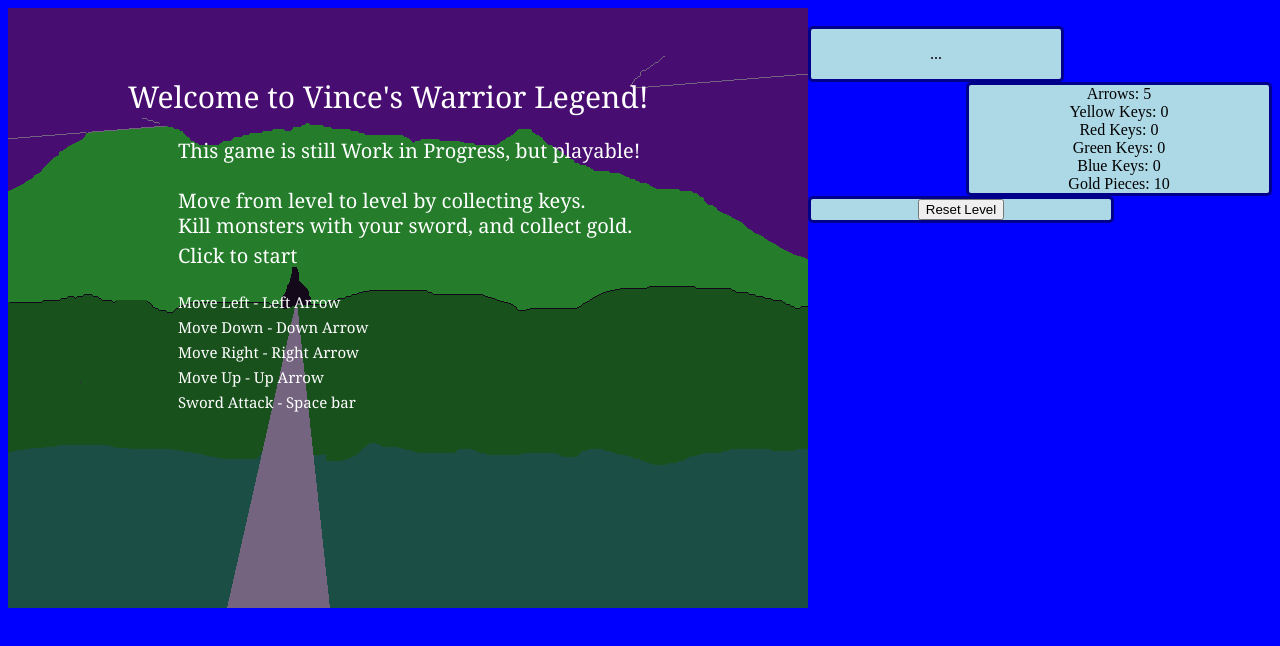
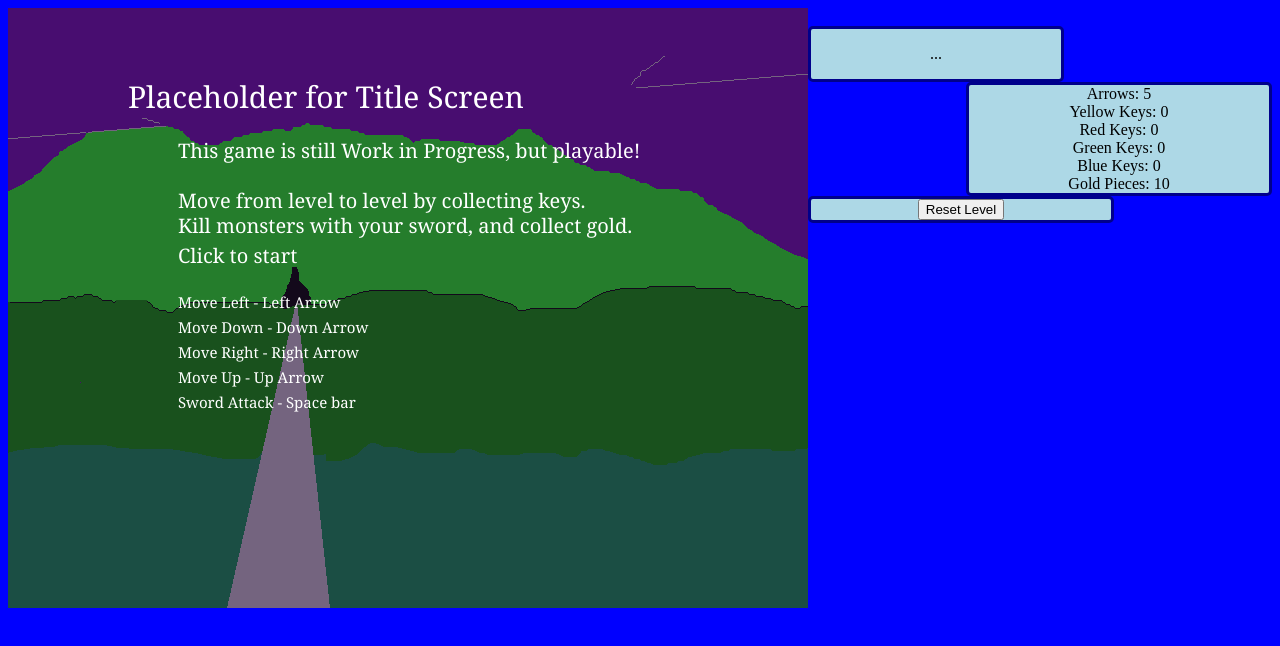
Before and after one commit to gamkedo-la/the-night-of-the-liche, a plain HTML site: page index.html in a window 1280 px wide. Drawn offline with Linux system fonts and the light colour scheme.

Commit message:
Deleted unused files and added garden

```diff
--- a/Dungeon.html
+++ b/index.html
@@ -28,7 +28,6 @@
 		<script src="js/SoundAndMusic.js"></script>
 		<script src="js/GraphicsCommon.js"></script>
 		<script src="js/ImageLoading.js"></script>
-		<script src="js/FadingTitles.js"></script>  <!-- Created by McFunky Pants -->
 		<script src="js/warrior.js"></script>
 		<script src="js/sword.js"></script>
 		<script src="js/arrow.js"></script>
--- a/js/FadingTitles.js
+++ /dev/null
@@ -1,35 +0,0 @@
-var fadingTitles = new function() {
-
-	let title = "";
-	let subtitle = "";
-	let currentAlpha = 0;
-	const fadeAlphaPerFrame = 0.01;
-
-	this.begin = function(mainTitle,aboveTitle,belowTitle) {
-
-		console.log("Starting title animation: " + mainTitle);
-		currentAlpha = 1;
-		title = mainTitle || "UNKNOWN LEVEL NAME";
-		surtitle = aboveTitle || "Now entering...";
-		subtitle = belowTitle || "beware the monsters!";
-	}
-
-	this.draw = function() {
-
-		if (currentAlpha>0) {
-
-			let midx = Math.round(canvas.width/2);
-			let midy = Math.round(canvas.height/2);
-			let color = "rgba(255,255,255," + currentAlpha + ")";
-
-			drawTextWithShadowCentered(surtitle,midx,midy-128,color,"32px sans");
-			drawTextWithShadowCentered(title,midx,midy-64,color,"64px sans");
-			drawTextWithShadowCentered(subtitle,midx,midy-32,color,"32px sans");
-
-			currentAlpha -= fadeAlphaPerFrame;
-
-		}
-
-	}
-
-}();
--- a/js/ImageLoading.js
+++ b/js/ImageLoading.js
@@ -111,6 +111,67 @@ function loadImages() {
 			//OPEN
 			//OPEN
 
+
+			//Row 1:  Ground Sprite Sheet
+			{tileType: TILE_GARDEN_TL,  theFile: "ground.png", locX: 0, locY: 0, width: 50, height: 50, offSetX: 0, offSetY: 0},
+			{tileType: TILE_GARDEN_TOP,  theFile: "ground.png", locX: 50, locY: 0, width: 50, height: 50, offSetX: 0, offSetY: 0},
+			{tileType: TILE_GARDEN_TR,  theFile: "ground.png", locX: 100, locY: 0, width: 50, height: 50, offSetX: 0, offSetY: 0},
+			{tileType: TILE_VEGETABLE1,  theFile: "ground.png", locX: 150, locY: 0, width: 50, height: 50, offSetX: 0, offSetY: 0},
+			{tileType: TILE_VEGETABLE2,  theFile: "ground.png", locX: 200, locY: 0, width: 50, height: 50, offSetX: 0, offSetY: 0},
+			{tileType: TILE_VEGETABLE3,  theFile: "ground.png", locX: 250, locY: 0, width: 50, height: 50, offSetX: 0, offSetY: 0},
+			{tileType: TILE_VEGETABLE4,  theFile: "ground.png", locX: 300, locY: 0, width: 50, height: 50, offSetX: 0, offSetY: 0},
+			{tileType: TILE_VEGETABLE5,  theFile: "ground.png", locX: 350, locY: 0, width: 50, height: 50, offSetX: 0, offSetY: 0},
+			{tileType: TILE_VEGETABLE6,  theFile: "ground.png", locX: 400, locY: 0, width: 50, height: 50, offSetX: 0, offSetY: 0},
+			//OPEN
+			//OPEN
+			//OPEN
+			//OPEN
+			//OPEN
+			//Row 2:  Ground Sprite Sheet
+			{tileType: TILE_GARDEN_LEFTSIDE,  theFile: "ground.png", locX: 0, locY: 50, width: 50, height: 50, offSetX: 0, offSetY: 0},
+			{tileType: TILE_GARDEN,  theFile: "ground.png", locX: 50, locY: 50, width: 50, height: 50, offSetX: 0, offSetY: 0},
+			{tileType: TILE_GARDEN_RIGHTSIDE,  theFile: "ground.png", locX: 100, locY: 50, width: 50, height: 50, offSetX: 0, offSetY: 0},
+			//OPEN
+			//OPEN
+			//OPEN
+			//OPEN
+			//OPEN
+			//OPEN
+			//OPEN
+			//Row 3:  Ground Sprite Sheet
+			{tileType: TILE_GARDEN_BL,  theFile: "ground.png", locX: 0, locY: 100, width: 50, height: 50, offSetX: 0, offSetY: 0},
+			{tileType: TILE_GARDEN_BOTTOM,  theFile: "ground.png", locX: 50, locY: 100, width: 50, height: 50, offSetX: 0, offSetY: 0},
+			{tileType: TILE_GARDEN_BR,  theFile: "ground.png", locX: 100, locY: 100, width: 50, height: 50, offSetX: 0, offSetY: 0},
+			//OPEN
+			//OPEN
+			//OPEN
+			//OPEN
+			//OPEN
+			//OPEN
+			//OPEN
+			//Row 4:  Ground Sprite Sheet
+			//OPEN
+			//OPEN
+			//OPEN
+			//OPEN
+			//OPEN
+			//OPEN
+			//OPEN
+			//OPEN
+			//OPEN
+			//OPEN
+			//Row 5:  Ground Sprite Sheet
+			//OPEN
+			{tileType: TILE_GRASS,  theFile: "ground.png", locX: 100, locY: 200, width: 50, height: 50, offSetX: 0, offSetY: 0},
+			//OPEN
+			//OPEN
+			//OPEN
+			//OPEN
+			//OPEN
+			//OPEN
+			//OPEN
+			//OPEN
+
 			//Row 1:  Fence Sprite Sheet
 			{tileType: TILE_FENCE1_LS_POST,  theFile: "Fence.png", locX: 0, locY: 0, width: 50, height: 50, offSetX: 0, offSetY: 0},
 			{tileType: TILE_FENCE1_LTCORNER,  theFile: "Fence.png", locX: 50, locY: 0, width: 50, height: 50, offSetX: 0, offSetY: 0},
--- a/js/Main.js
+++ b/js/Main.js
@@ -17,17 +17,7 @@ var archer2 = new archerClass("Archer Aaron", archerPic); */
 var menuScreen = true;
 var isInShop = false;
 
-// Sound //
 
-var doorSound = new SoundOverlapsClass("woodDoorOpen");
-var keySound = new SoundOverlapsClass("keys");
-var spikeSound = new SoundOverlapsClass("spikes");
-var zombieHurtSound = new SoundOverlapsClass("zombiehurt");
-var goblinHurtSound = new SoundOverlapsClass("goblinDeath");
-var skeletonHurtSound = new SoundOverlapsClass("skeletonhurt");
-var batHurtSound = new SoundOverlapsClass("bathurt");
-var playerHurtSound = new SoundOverlapsClass("playerHurt");
-var backgroundMusic = new BackgroundMusicClass("background");
 
 
 window.onload = function() {
@@ -81,6 +71,7 @@ function moveAll() {
 	};
 };
 
+//move to user interface when created
 function health() {
 
 	if (redWarrior.health <= 0) {
@@ -92,7 +83,7 @@ function drawAll() {
 		if(menuScreen){
 			canvasContext.drawImage(titlepagePic, 0,0);  // blanks out the screen
 			canvasContext.font="30px Georgia";
-			colorText("Welcome to Vince's Warrior Legend!", 120, 100, "white");
+			colorText("Placeholder for Title Screen", 120, 100, "white");
 			canvasContext.font="20px Georgia";
 			colorText("This game is still Work in Progress, but playable!", 170, 150, "white");
 			colorText("Move from level to level by collecting keys.", 170, 200, "white");
--- a/js/SoundandMusic.js
+++ b/js/SoundandMusic.js
@@ -1,4 +1,16 @@
 var audioFormat;
+
+// Sound //
+
+var doorSound = new SoundOverlapsClass("woodDoorOpen");
+var keySound = new SoundOverlapsClass("keys");
+var spikeSound = new SoundOverlapsClass("spikes");
+var zombieHurtSound = new SoundOverlapsClass("zombiehurt");
+var goblinHurtSound = new SoundOverlapsClass("goblinDeath");
+var skeletonHurtSound = new SoundOverlapsClass("skeletonhurt");
+var batHurtSound = new SoundOverlapsClass("bathurt");
+var playerHurtSound = new SoundOverlapsClass("playerHurt");
+var backgroundMusic = new BackgroundMusicClass("background");
 
 function setFormat(){
 	var audio = new Audio();
--- a/js/World.js
+++ b/js/World.js
@@ -13,10 +13,10 @@ var levelOne =   	[
 	//1					  5						  10    				   15						20
 	  2,   2,   2,   2,   2,   2,   2,   2,   2,   2,   2,   2,   2,   1,   1,   1,   1,   1,   1,   1,
 	  2,   2,   2,   2,   2, 107,   2,   2, 107, 107, 107, 107,   2,   1,   1,   1,   1,   1,   1,   1,
-	  2,   2,   2,   2,   2,   2,   2,   2,   2,   2,   2,   2,   2,   1,   1,   1,   1,   1,   1,   1,
-	  2,   2,   2,   2,   2,   2,   2,   2,   2,   2,   2,   2,   2,   1,   1,   1,   1,   1,   1,   1,
-	109, 109, 109, 109, 109, 111, 109, 101, 102,   2, 102, 102, 103,   1,   1,   1,   1,   1,   1,   1, // 5
-	110, 110, 110, 110, 110, 112, 110,   2,   2,   2,   2,   2,   2,   1,   1,   1,   3,   1,   1,   1,
+	  2,   2,   2,   2,   2,   2,   2,   2,   2,   2,   2,   2,   2,   1,  10,  11,  11,  11,  12,   1,
+	  2,   2,   2,   2,   2,   2,   2,   2,   2,   2,   2,   2,   2,   1,  13,  14,  14,  14,  15,   1,
+	109, 109, 109, 109, 109, 111, 109, 101, 102,   2, 102, 102, 103,   1,  13,  14,  14,  14,  15,   1, // 5
+	110, 110, 110, 110, 110, 112, 110,   2,   2,   2,   2,   2,   2,   1,  16,  17,  17,  17,  18,   1,
 	  1,   1,   1,   1,   1,   3,   1,   2,   2,   2,   2,   2,   2,   1,   1,   1,   3,   1,   1,   1,
 	  1,   1,   1,   1,   1,   3,   1,   2,   2,   2,   2,   2,   2,   1,   1,   1,   3,   1,   1,   1,
 	  1,   1,   1,   1,   1,   3,   1,   2,   2,   2,   2,   2,   2,   1,   1,   1,   3,   1,   1,   1,
@@ -39,9 +39,9 @@ var levelOne =   	[
 	//1					  5						  10    				   15						20
 	101, 102, 102, 102, 102, 102, 103, 101, 102, 102, 102, 102, 103,  42,  42,  42,  42,  42,  42,  42,
 	106,  41,  42,  41,  42, 150, 108, 106, 150,  42, 150,  42, 108,  42, 201, 207, 208, 207, 202,  42,
-	104,  42,  42,  42,  42,  42, 123, 121,  42,  42,  42,  42, 105,  42, 200,  42,  42,  42, 203,  42,
-	104,  42,  42,  42,  42,  42, 124, 122,  42,  42,  42,  42, 105,  42, 204,  42,  42,  42, 205,  42,
-	 42,  42,  42,  42,  42,  42,  42, 101, 102, 125, 102, 102, 103,  42, 200,  42,  42,  42, 205,  42,	// 5
+	104,  42,  42,  42,  42,  42, 123, 121,  42,  42,  42,  42, 105,  42, 200,  20,  19,  20, 203,  42,
+	104,  42,  42,  42,  42,  42, 124, 122,  42,  42,  42,  42, 105,  42, 204,  21,  20,  19, 205,  42,
+	 42,  42,  42,  42,  42,  42,  42, 101, 102, 125, 102, 102, 103,  42, 200,  24,  23,  22, 205,  42,	// 5
 	 42, 150,  42, 150,  42,  42,  42, 106, 107, 126,  41,  42, 108,  42, 206, 207, 208, 207, 209,  42,
 	 42,  42,  42,  42,  42,  42,  42, 104,  67,  42,  42,  42, 105,  42,  42,  42,  42,  42,  42,  42,
 	 42,  42,  42,  42,  42,  42,  42, 104,  42,  42,  42,  42, 105,  42,  42,  42,  42,  42,  42,  42,
@@ -68,6 +68,21 @@ var roomGrid = [];
 const TILE_GRASS = 1;
 const TILE_WOOD_FLOOR = 2;
 const TILE_ROAD = 3;
+const TILE_GARDEN_TL = 10;
+const TILE_GARDEN_TOP = 11;
+const TILE_GARDEN_TR = 12;
+const TILE_GARDEN_LEFTSIDE = 13;
+const TILE_GARDEN = 14;
+const TILE_GARDEN_RIGHTSIDE = 15;
+const TILE_GARDEN_BL = 16;
+const TILE_GARDEN_BOTTOM = 17;
+const TILE_GARDEN_BR = 18;
+const TILE_VEGETABLE1 = 19;
+const TILE_VEGETABLE2 = 20;
+const TILE_VEGETABLE3 = 21;
+const TILE_VEGETABLE4 = 22;
+const TILE_VEGETABLE5 = 23;
+const TILE_VEGETABLE6 = 24;
 
 //Walls 101 through 200
 const TILE_WALL1_TOPLEFT = 101;
@@ -202,9 +217,6 @@ function drawRoom() {
 		tileY += TILE_H;
 		tileX = 0;
 	} // end of for each row
-
-
-	fadingTitles.begin("COOL MESSAGE","headline","subtitle");
 }
 
 
```
Also changed, not shown: images/garden.png (added), images/ground.png (added), 1 other file.
